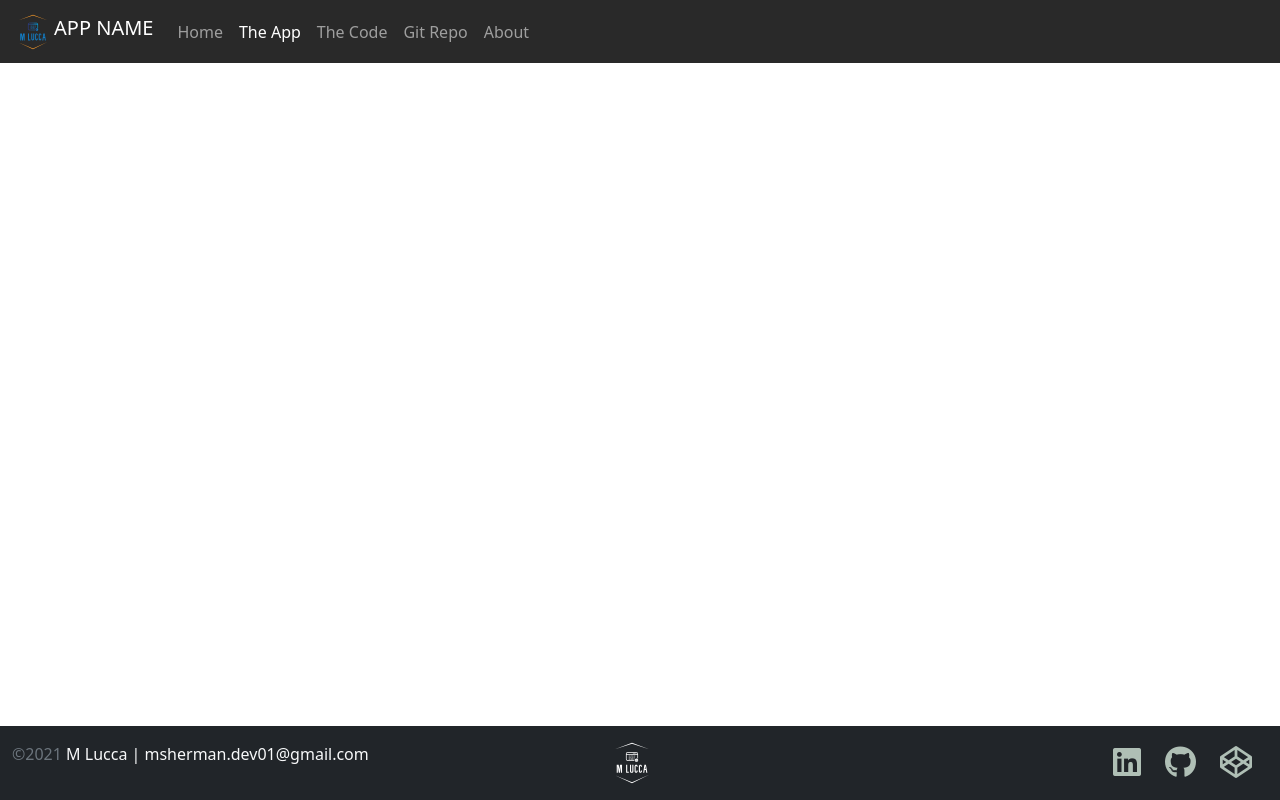
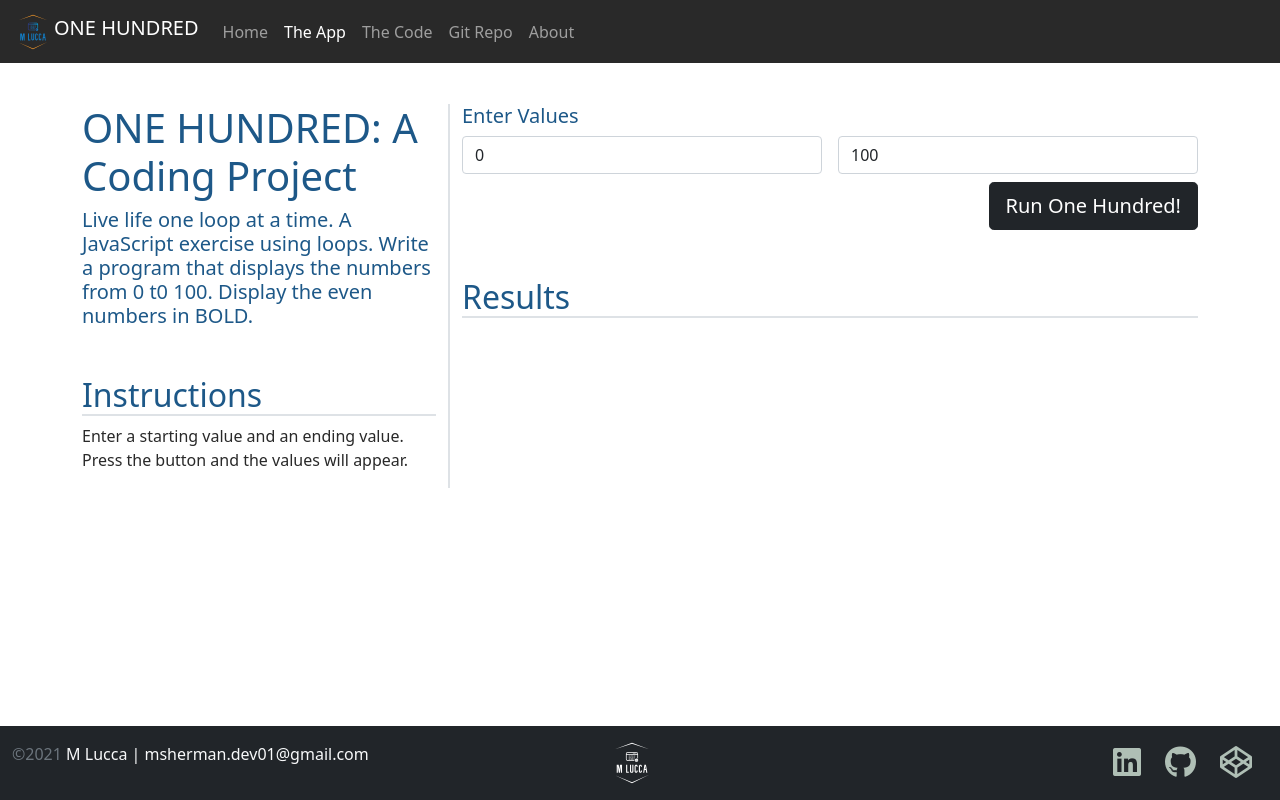
Before and after one commit to mlsherman/1Hundred, a plain HTML site: page app.html in a window 1280 px wide. Drawn offline with nearby package versions, Linux system fonts and the light colour scheme.

Commit message:
more touches

```diff
--- a/app.html
+++ b/app.html
@@ -1,7 +1,7 @@
 <!DOCTYPE html>
 <html lang="en" class="h-100">
   <head>
-    <title>A Coding Project M Lucca</title>
+    <title>ONE HUNDRED: A Coding Project by M Lucca</title>
     <!-- Required meta tags -->
     <meta charset="utf-8" />
     <meta
@@ -35,7 +35,7 @@
             class="d-inline-block align-text-top"
             width="42"
             height="36"
-          />APP NAME</a
+          />ONE HUNDRED</a
         >
         <button
           class="navbar-toggler"
@@ -51,12 +51,12 @@
         <div class="collapse navbar-collapse" id="navbarCollapse">
           <ul class="navbar-nav me-auto mb-2 mb-md-0">
             <li class="nav-item">
-              <a class="nav-link" href="index.html"
-                >Home</a
-              >
+              <a class="nav-link" href="index.html">Home</a>
             </li>
             <li class="nav-item">
-              <a class="nav-link active" aria-current="page" href="app.html">The App</a>
+              <a class="nav-link active" aria-current="page" href="app.html"
+                >The App</a
+              >
             </li>
             <li class="nav-item">
               <a class="nav-link" href="code.html">The Code</a>
@@ -74,8 +74,43 @@
 
     <!-- ---- MAIN SECTION ---- -->
     <main class="flex-shrink-0">
-        <div class="container">
-
+      <div class="container mt-3">
+        <div class="row row-cols-1 row-cols-lg-2 mt-5">
+          <div class="col-lg-4 col border-end border-2">
+            <h1>ONE HUNDRED: A Coding Project</h1>
+            <h4 class="lead">
+              Live life one loop at a time. A JavaScript exercise using loops.
+              Write a program that displays the numbers from 0 t0 100. Display
+              the even numbers in <strong>BOLD.</strong>
+            </h4>
+            <h2 class="mt-5 border-bottom border-2">Instructions</h2>
+            <p>Enter a starting value and an ending value. Press the button and the values will appear.</p>
+          </div>
+          <div class="col-lg-8 col">
+            <div>
+              <h5>Enter Values</h5>
+              <form class="row gy-2 gx-3">
+                <div class="col">
+                  <input id="startValue" type="number" class="form-control" placeholder="Start Value" value="0" aria-label="Start Value">
+                </div>
+                <div class="col">
+                  <input id="endValue" type="number" class="form-control" placeholder="End Value" value="100" aria-label="End Value">
+                </div>
+                <div class="col-12 d-flex justify-content-end">
+                  <button id="btnSubmit" type="button" class="btn btn-dark btn-lg">Run One Hundred!</button>
+                </div>
+              </form>
+              <h2 class="mt-5 border-bottom border-2">Results</h2>
+              <div class="table-responsive">
+                <table class="table table-striped table-sm">
+                  <tbody id="results">
+                   <!-- Results Go Here -->
+                  </tbody>
+                </table>
+              </div>
+            </div>
+          </div>
+        </div>
       </div>
     </main>
 
--- a/css/site.css
+++ b/css/site.css
@@ -78,3 +78,8 @@ code[class*="language-"],
         word-break: break-all;
         word-wrap: break-word;
 }
+
+.logoFont{
+    font-family: 'Inter', sans-serif;
+    font-family: 'Racing Sans One', cursive;
+}
```
Also changed, not shown: code.html (+3 -3 lines), index.html (+10 -5 lines), img/1.svg (added), img/2.svg (added), img/3.svg (added). Lines whose indentation alone changed are shown as unchanged.
